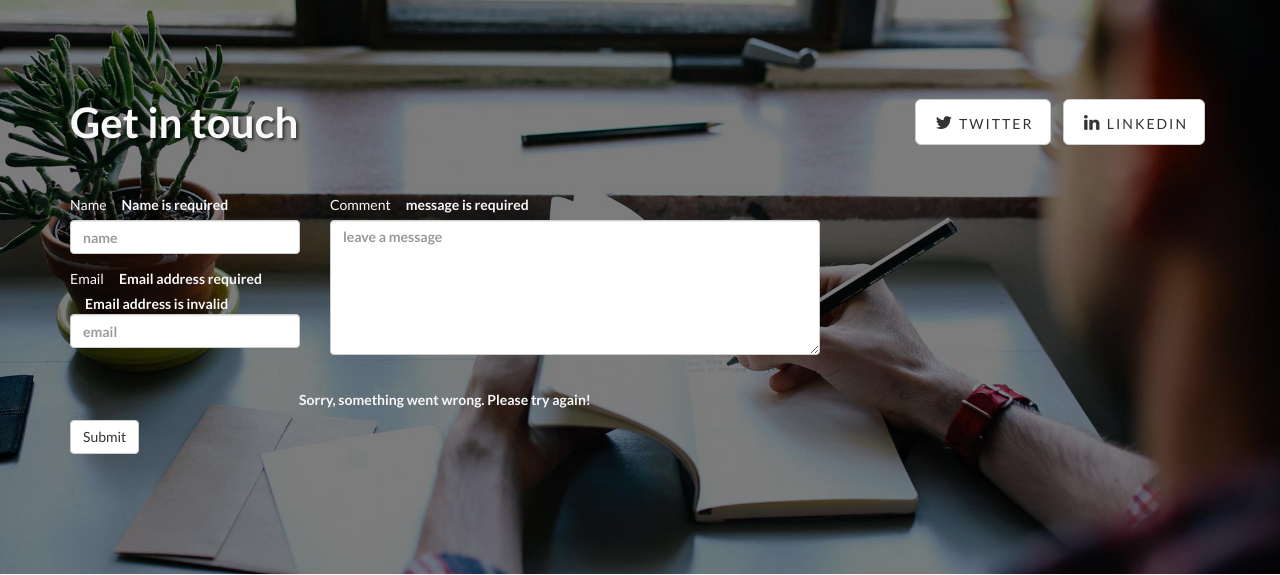
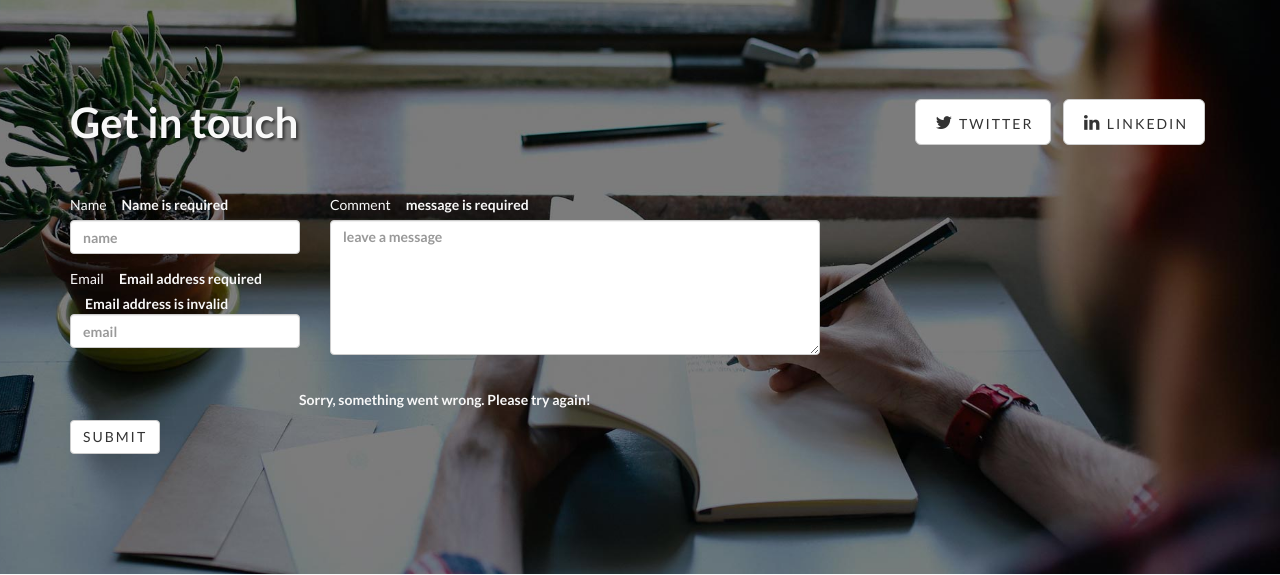
Before and after one commit to benshreeve/benshreeve.github.io, a PHP site: page / in a window 1280 px wide. Shown: the part 2575-3150 px from the top of the page. Run offline with PHP 8.4, Linux system fonts and the light colour scheme.

Commit message:
Fixing CSS Buttons

```diff
--- a/css/form.css
+++ b/css/form.css
@@ -38,6 +38,11 @@ button[type=submit] {
 	transition: background-color 0.3s;
  		-webkit-transition: background-color 0.3s;
 */
+	color: #fffff;
+	text-transform: uppercase;
+    font-size: 14px;
+    font-weight: 400;
+    letter-spacing: 2px;
 }
 
 
```
